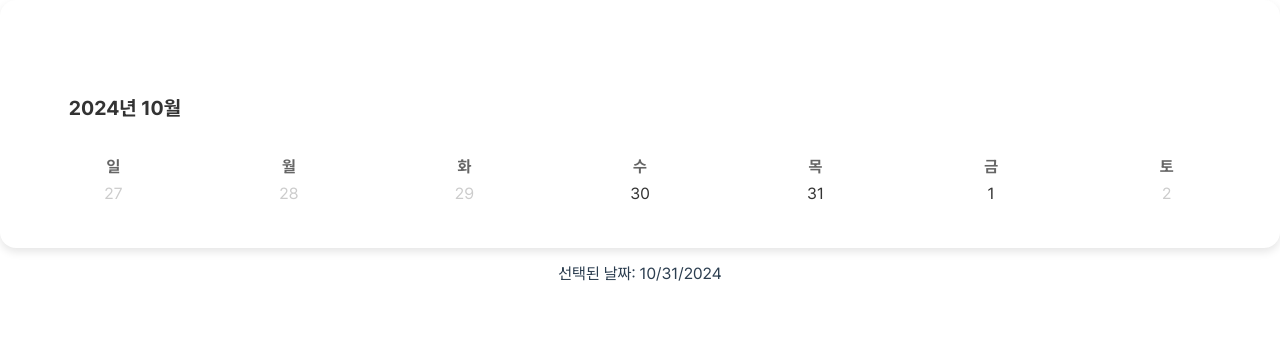
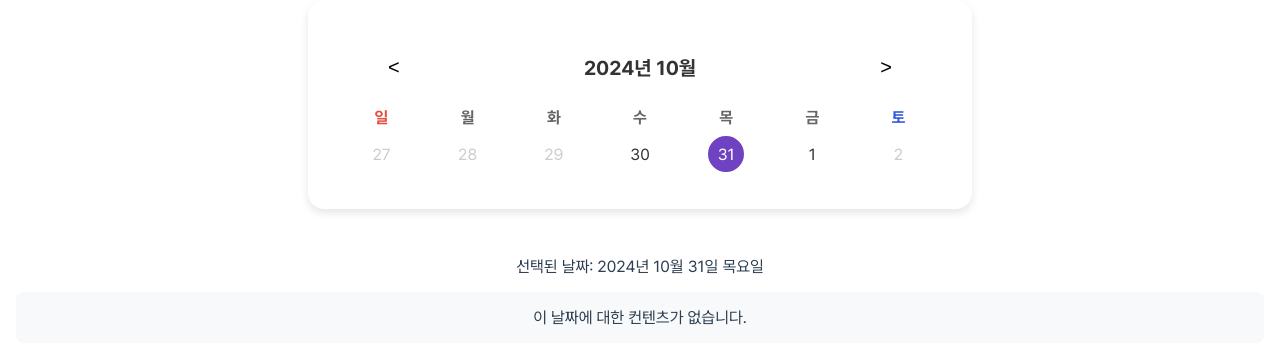
Before and after one commit to myeong-jae-hwi/festival, a Vue app: page / in a window 1280 px wide. Shown: the top 364 px of the page. Built offline with nearby package versions, Linux system fonts and the light colour scheme.

Commit message:
캘린더 주말 하이라이트, 월간이동

```diff
--- a/src/components/BaseCalender.vue
+++ b/src/components/BaseCalender.vue
@@ -1,30 +1,51 @@
 <template>
   <div class="calendar-container">
     <header class="calendar-header">
+      <button class="calendar-nav-btn" @click="navigateWeek(-1)">&lt;</button>
       <h4 class="calendar-header-data">{{ currentYear }}년 {{ currentMonth }}월</h4>
+      <button class="calendar-nav-btn" @click="navigateWeek(1)">&gt;</button>
     </header>
+
     <div class="calendar-days">
-      <div class="day" v-for="(day, index) in daysOfWeek" :key="index">{{ day }}</div>
+      <div v-for="(day, index) in daysOfWeek" :key="index" :class="['day', { sunday: index === 0, saterday: index === 6 }]">
+        {{ day }}
+      </div>
     </div>
+
     <div class="calendar-dates">
-      <div v-for="(date, index) in currentWeekDates" :key="index" :class="['date', { 'selected-date': selectedDate === isSameDate(selectedDate, date), 'disabled-date': isDisabled(date) }]" @click="!isDisabled(date) && changeTab(date)">
+      <div
+        v-for="(date, index) in currentWeekDates"
+        :key="index"
+        :class="[
+          'date',
+          {
+            'selected-date': isSameDate(date, selectedDate),
+            'disabled-date': isDisabled(date),
+            today: isToday(date),
+            sunday: index === 0,
+            saterday: index === 6,
+          },
+        ]"
+        @click="!isDisabled(date) && changeTab(date)"
+      >
         {{ date.getDate() }}
       </div>
     </div>
   </div>
+
   <div class="tab-content">
-    <p v-if="selectedDate">선택된 날짜: {{ selectedDate.toLocaleDateString() }}</p>
-    <!-- 각 날짜에 따른 컨텐츠를 보여주는 UI -->
-    <div v-if="selectedDate && selectedDate.getDate() === 25">
-      <!-- 예시: 특정 날짜에 맞는 탭 컨텐츠 -->
-      <p>25일의 컨텐츠</p>
+    <p v-if="selectedDate">선택된 날짜: {{ formatDate(selectedDate) }}</p>
+    <div v-if="selectedDate" class="date-content">
+      <component :is="currentDateComponent" v-if="currentDateComponent" />
+      <p v-else>이 날짜에 대한 컨텐츠가 없습니다.</p>
     </div>
-    <!-- 다른 날짜에 대한 탭 콘텐츠 추가 -->
   </div>
 </template>
 
 <script>
 export default {
+  name: "WeeklyCalendar",
+
   data() {
     return {
       currentYear: new Date().getFullYear(),
@@ -32,37 +53,70 @@ export default {
       daysOfWeek: ["일", "월", "화", "수", "목", "금", "토"],
       selectedDate: new Date(),
       disableDay: [27, 28, 29, 2],
+      weekOffset: 0,
     };
   },
+
   computed: {
     currentWeekDates() {
       const today = new Date();
+      today.setDate(today.getDate() + this.weekOffset * 7);
       const dayOfWeek = today.getDay();
       const currentWeek = [];
 
-      // 이번 주의 일요일부터 토요일까지의 날짜를 계산
       for (let i = 0; i < 7; i++) {
         const date = new Date(today);
         date.setDate(today.getDate() - dayOfWeek + i);
         currentWeek.push(date);
       }
+
+      // Update current month and year based on the first day of the week
+      this.currentMonth = currentWeek[0].getMonth() + 1;
+      this.currentYear = currentWeek[0].getFullYear();
+
       return currentWeek;
     },
+
+    currentDateComponent() {
+      // Dynamic component loading based on date
+      if (this.selectedDate) {
+        const day = this.selectedDate.getDate();
+        return day === 25 ? "Day25Content" : null;
+      }
+      return null;
+    },
   },
+
   methods: {
     isDisabled(date) {
       return this.disableDay.includes(date.getDate());
     },
+
     changeTab(date) {
-      this.selectedDate = date;
+      this.selectedDate = new Date(date);
     },
+
     isSameDate(date1, date2) {
-      // 새로운 메서드 추가
       if (!date1 || !date2) return false;
+      return date1.getDate() === date2.getDate() && date1.getMonth() === date2.getMonth() && date1.getFullYear() === date2.getFullYear();
+    },
 
-      console.log("a :", date1, "b: ", date2);
+    isToday(date) {
+      const today = new Date();
+      return this.isSameDate(date, today);
+    },
 
-      return date1.getDate() === date2.getDate() && date1.getMonth() === date2.getMonth() && date1.getFullYear() === date2.getFullYear();
+    navigateWeek(direction) {
+      this.weekOffset += direction;
+    },
+
+    formatDate(date) {
+      return new Intl.DateTimeFormat("ko-KR", {
+        year: "numeric",
+        month: "long",
+        day: "numeric",
+        weekday: "long",
+      }).format(date);
     },
   },
 };
@@ -74,19 +128,36 @@ export default {
   padding: 2rem;
   border-radius: 1rem;
   box-shadow: 0 4px 8px rgba(0, 0, 0, 0.1);
+  max-width: 600px;
+  margin: 0 auto;
 }
 
 .calendar-header {
-  text-align: left;
+  display: flex;
+  justify-content: space-between;
+  align-items: center;
+  padding: 1rem 2rem;
+}
+
+.calendar-nav-btn {
+  background: none;
+  border: none;
+  font-size: 1.25rem;
+  cursor: pointer;
+  padding: 0.5rem 1rem;
+  border-radius: 0.5rem;
+  transition: background-color 0.2s;
+}
+
+.calendar-nav-btn:hover {
+  background-color: #f0f0f0;
+}
+
+.calendar-header-data {
+  margin: 0;
   font-size: 1.25rem;
   font-weight: bold;
   color: #333;
-  padding: 2.3rem;
-  padding-top: 4rem;
-}
-
-.calendar-header-data {
-  margin-top: 0;
 }
 
 .calendar-days,
@@ -94,6 +165,7 @@ export default {
   display: grid;
   grid-template-columns: repeat(7, 1fr);
   gap: 0.8rem;
+  padding: 0.3rem;
   place-items: center;
 }
 
@@ -104,29 +176,52 @@ export default {
 }
 
 .date {
-  width: 1.5rem;
-  height: 1.5rem;
-  inline-size: 1.5rem;
-  block-size: 1.5rem;
-  text-align: center;
-  padding: 0.5rem;
+  display: flex;
+  align-items: center;
+  justify-content: center;
   border-radius: 50%;
   cursor: pointer;
   color: #333;
+  transition: all 0.2s;
 }
+
+/* .date:hover:not(.disabled-date) {
+  background-color: #f0f0f0;
+} */
 
 .date.selected-date {
   background-color: #6f42c1;
   color: white;
+  width: 2rem;
+  height: 2rem;
 }
 
 .date.disabled-date {
-  /* background-color: #e0e0e0; */
   color: #ccc;
   cursor: not-allowed;
 }
 
+.date.today {
+  border: 2px solid #6f42c1;
+}
+
+.sunday {
+  color: #e74c3c;
+}
+
+.saterday {
+  color: #3458db;
+}
+
 .tab-content {
+  margin-top: 2rem;
+  padding: 1rem;
+}
+
+.date-content {
   margin-top: 1rem;
+  padding: 1rem;
+  border-radius: 0.5rem;
+  background-color: #f8f9fa;
 }
 </style>
```
